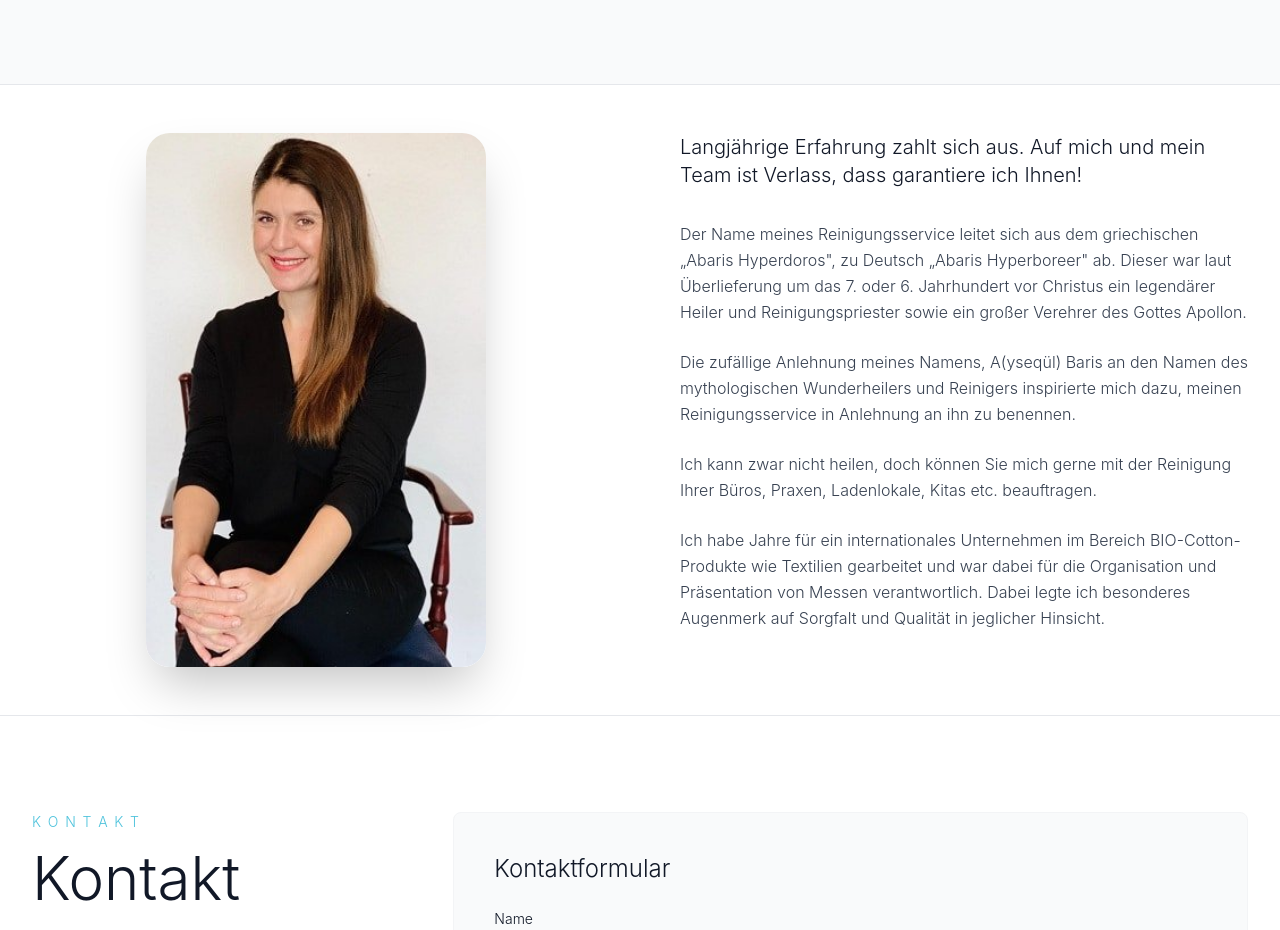
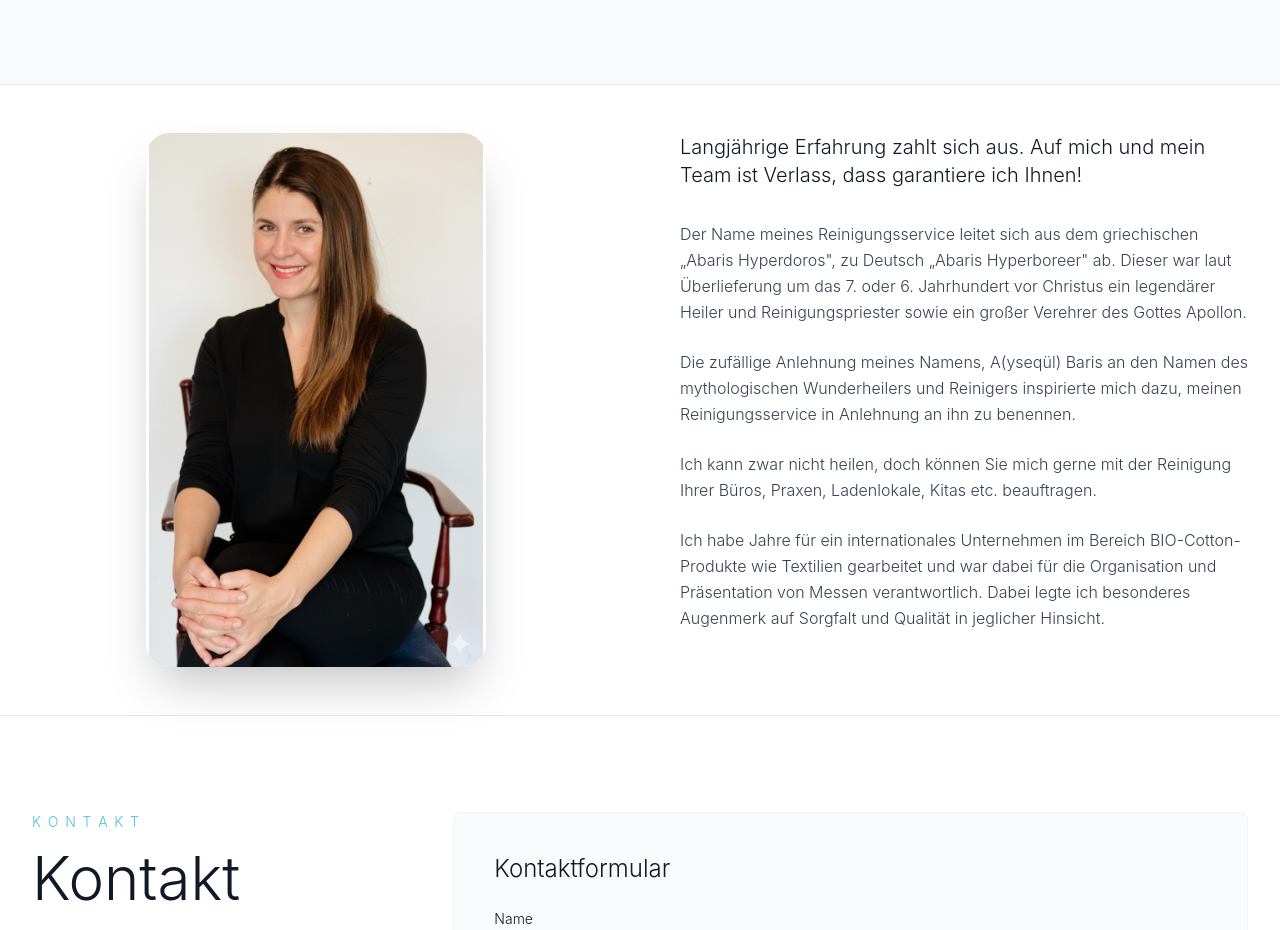
Before and after one commit to ecoezer/abaris, a React (Vite) app: page / in a window 1280 px wide. Shown: the part 2360-3290 px from the top of the page. Built offline with nearby package versions, Linux system fonts and the light colour scheme.

Commit message:
Updated About.jsx

```diff
--- a/src/components/About.jsx
+++ b/src/components/About.jsx
@@ -10,7 +10,7 @@ function About() {
           <div className="w-full flex justify-center">
             <div className="w-3/5 rounded-3xl overflow-hidden shadow-2xl" style={{ aspectRatio: '300/470' }}>
               <img
-                src="/owner_new.jpg"
+                src="/Generated Image November 09, 2025 - 9_41PM.png"
                 alt="Ayseqül Baris - Abaris Reinigungsservice"
                 className="w-full h-full object-contain bg-white"
               />
```
